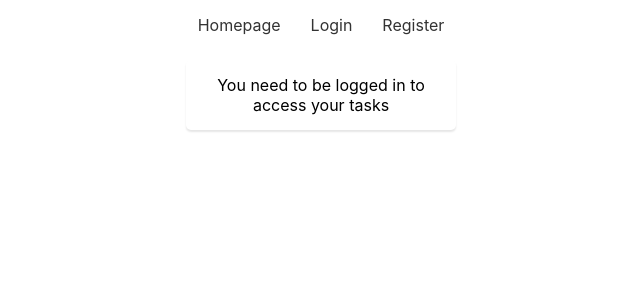
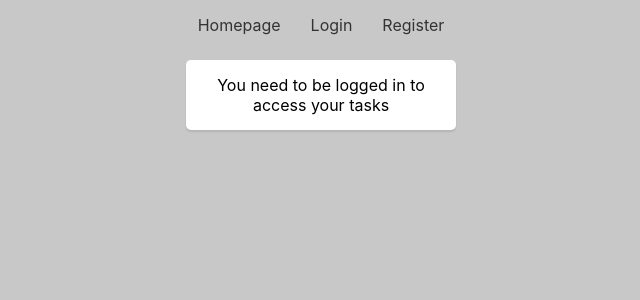
Before and after one commit to Jack8232/Full-Stack-To-Do-List-, a React (Create React App) app in the folder client/: page / in a window 1280 px wide. Shown: the top 300 px of the page, without its empty margins (319-959 px from the left). Built offline with nearby package versions, Linux system fonts and the light colour scheme; no server answers.

Commit message:
finishing touches

```diff
--- a/client/src/App.css
+++ b/client/src/App.css
@@ -1,5 +1,5 @@
 body{
-  background-color:rgb(255, 255, 255);
+  background-color:rgb(200, 200, 200);
 }
 nav{
   text-align: center;
```
